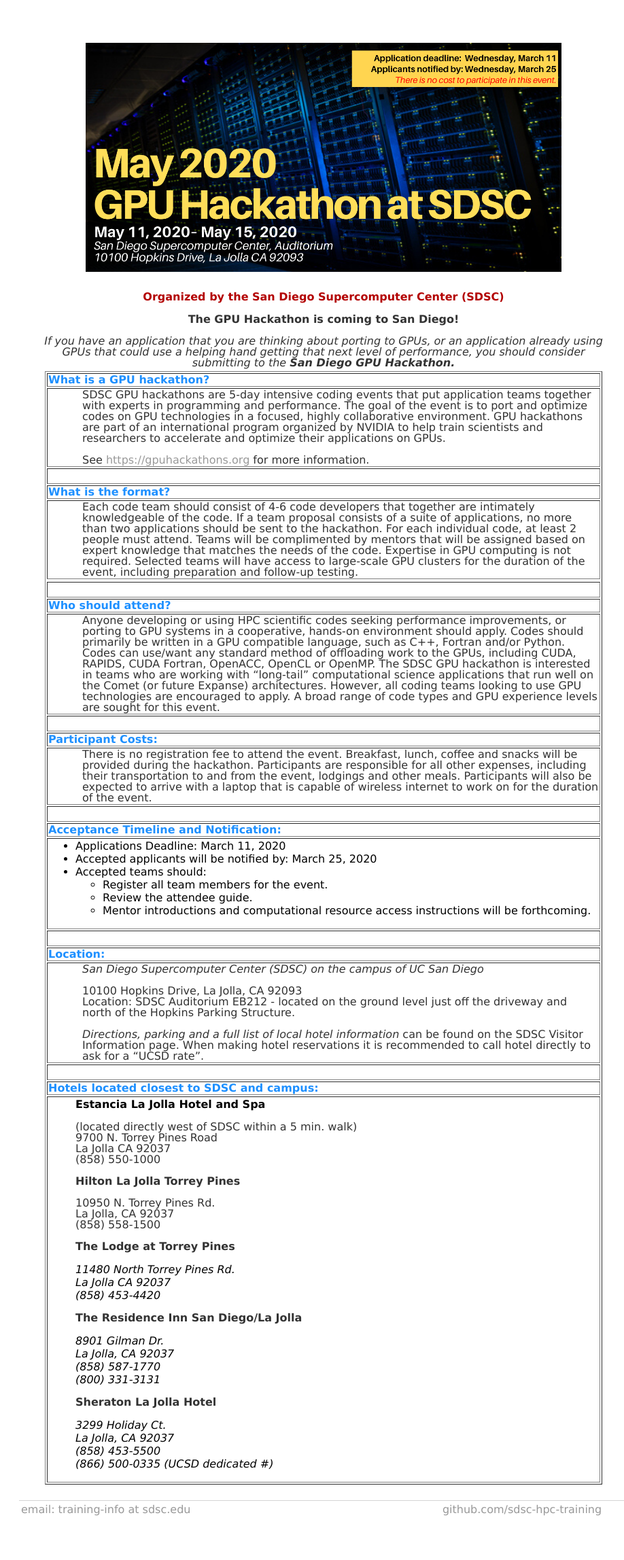
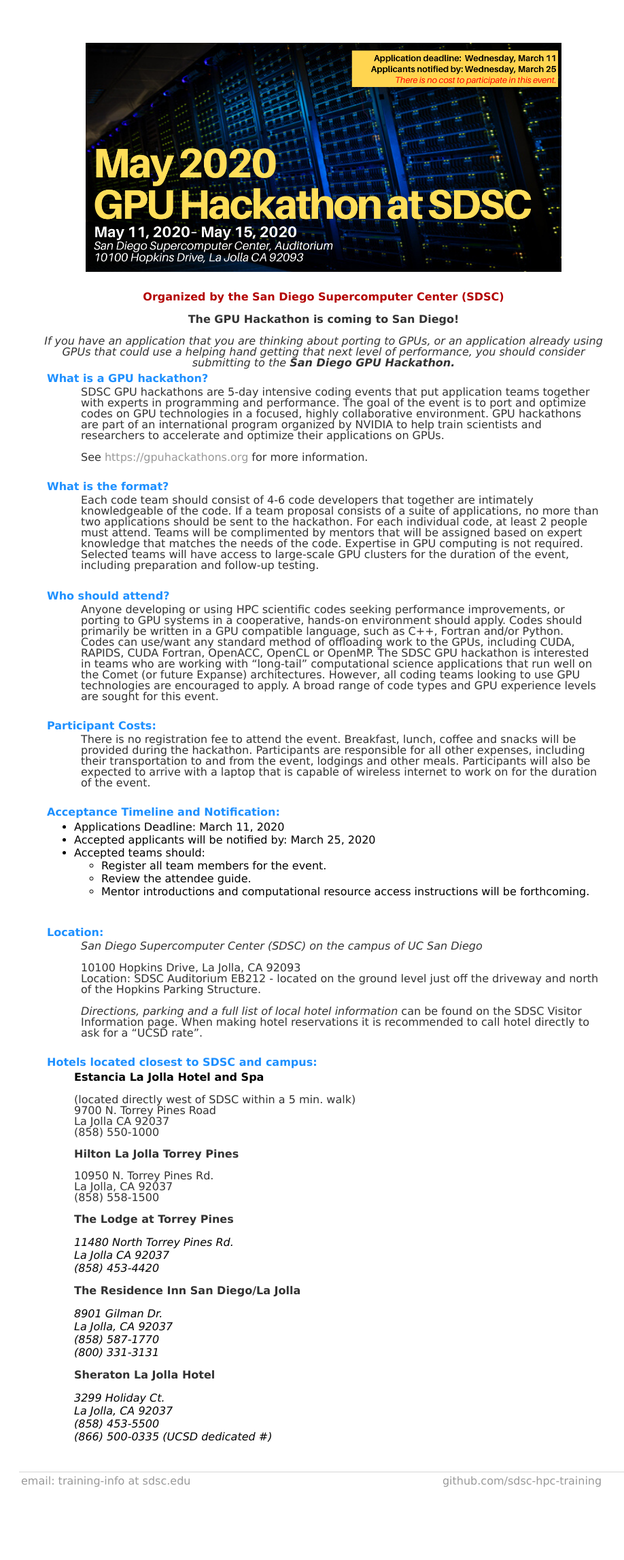
Before and after one commit to sdsc-hpc-training/sdsc-hpc-training.github.io, a Jekyll site: the page built from gpuhackathon/index.html, in a window 1280 px wide. Shown: the whole page at 68% size, without its empty margins (164-1082 px from the left). Built offline with Jekyll 4.4.1, drawn with Linux system fonts in a browser that asks for light colours; after the commit the page ends 2253 px from its top, so only the background shows below that.

Commit message:
update index

```diff
--- a/gpuhackathon/index.html
+++ b/gpuhackathon/index.html
@@ -18,7 +18,7 @@
 <b>San Diego GPU Hackathon.</b></p>
 </td></tr>
 <tr><td align='center' valign='top'>
-<table border=1 width=96% align="center">
+<table border=0 width=96% align="center">
   <tr><td align='left' valign='top'>
       <p class="sectitle">What is a GPU hackathon?</p>
   </td></tr>
```
